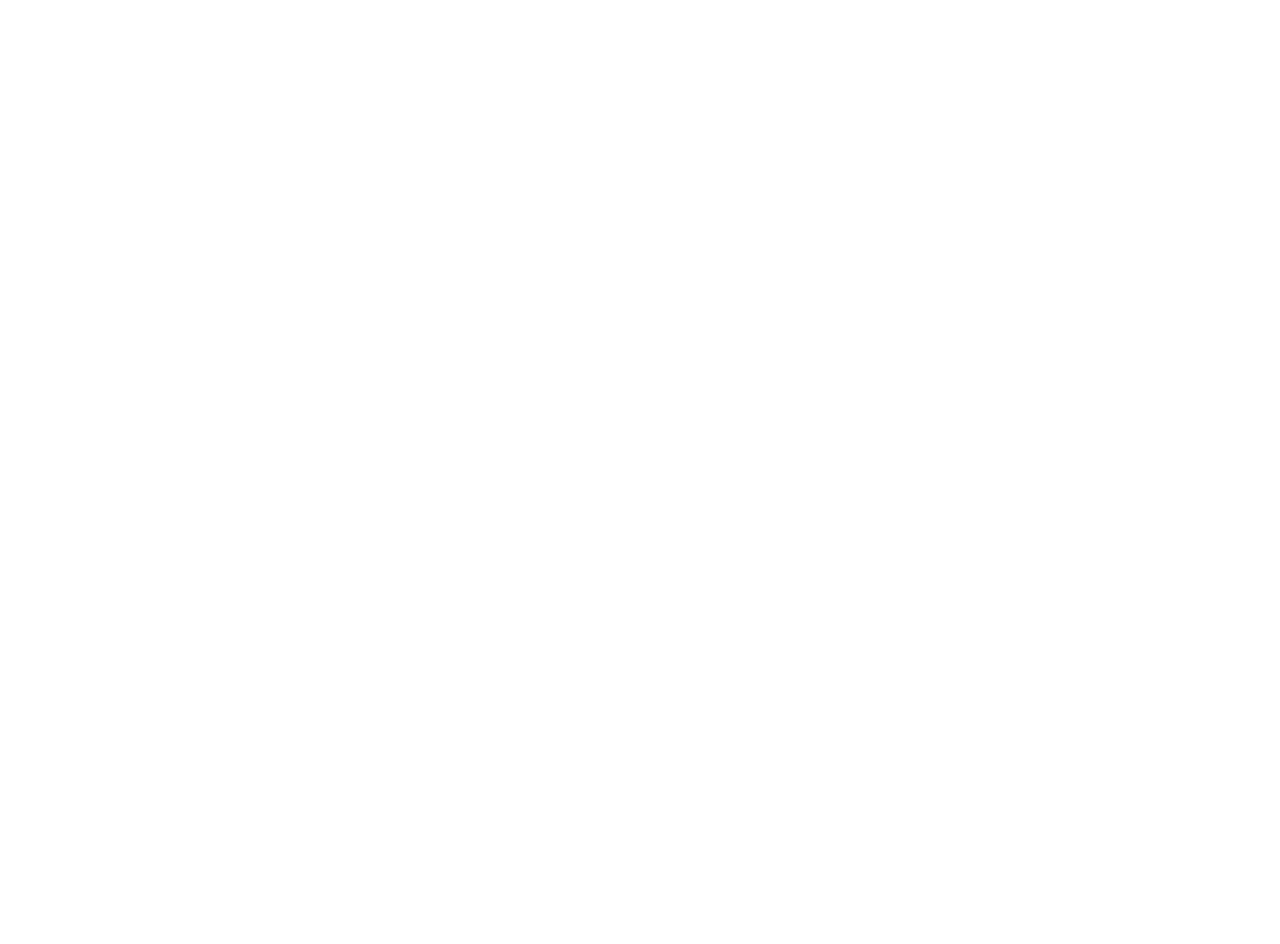
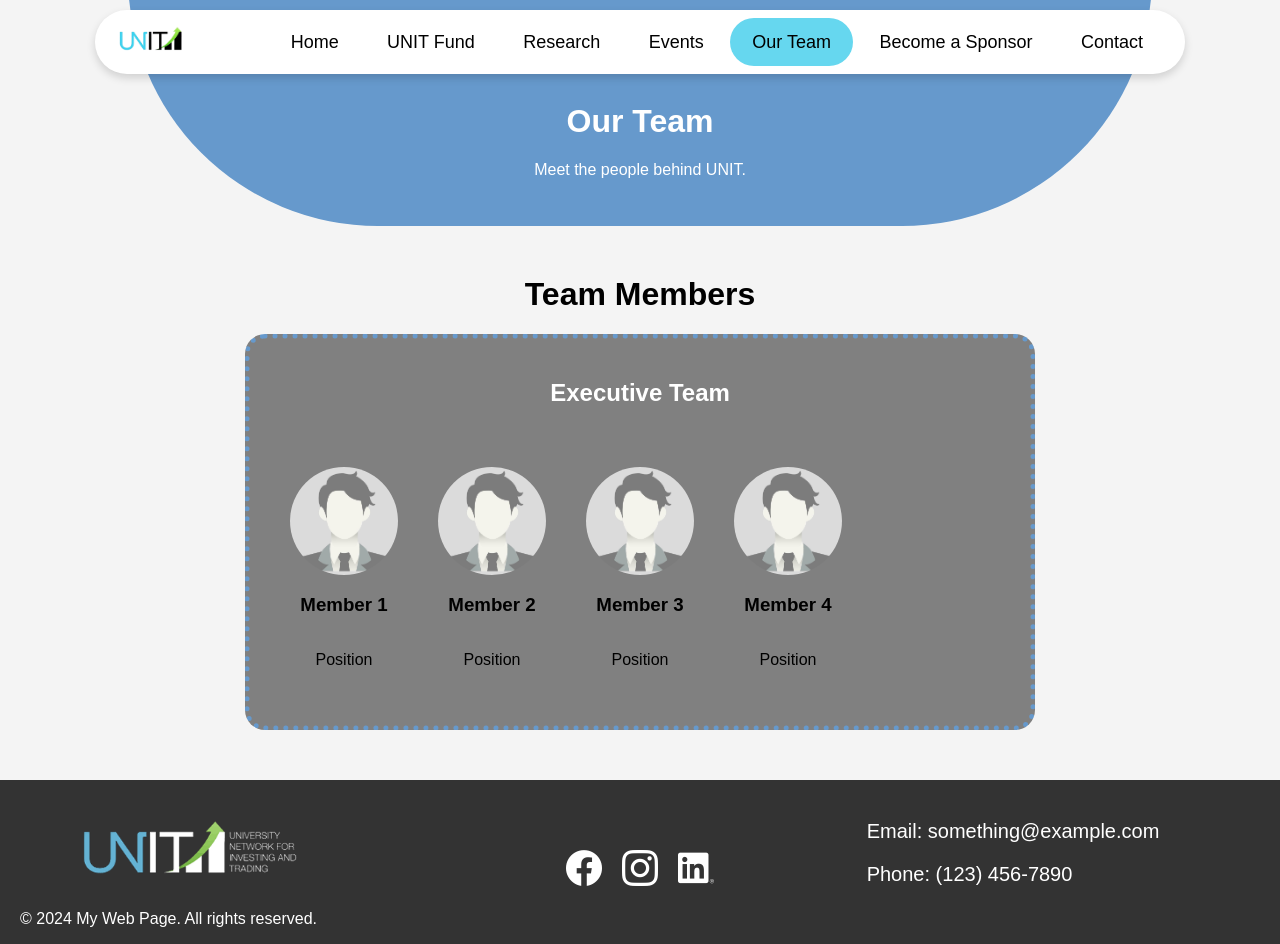
Before and after one commit to MaxmilionCarr/UNIT-Website, a plain HTML site: page team.html in a window 1280 px wide. Before the commit the page ends 800 px from the top, so only its background shows below. Drawn offline with nearby package versions, Linux system fonts and the light colour scheme.

```diff
--- /dev/null
+++ b/team.css
@@ -0,0 +1,85 @@
+/* ---------- Global Variables ---------- */
+:root {
+    /* Brand colours */
+    --unit-blue: rgb(102, 153, 204);
+    --unit-green: rgb(109, 247, 109);
+    --unit-blue-accent: rgb(102, 215, 239);
+    --unit-blue-accent-hover: rgb(0, 178, 218);
+    --footer-bg: #333;
+    --text-dark: #000;
+    --text-light: #fff;
+
+    /* Spacing scale */
+    --space-s: 8px;
+    --space-m: 20px;
+    --space-l: 40px;
+}
+
+/* ---------- Base ---------- */
+body {
+    font-family: sans-serif, Arial;
+    margin: 0;
+    padding: 0;
+    background-color: #f4f4f4;
+}
+
+/* ---------- Header ---------- */
+.header {
+    position: relative;
+    width: 80%;
+    height: 250px;
+    margin: -88px auto 0 auto;
+    background-color: var(--unit-blue);
+    border-radius: 0 0 3000px 3000px;
+}
+
+.header .team-header {
+    position: absolute;
+    top: 65%;
+    left: 50%;
+    transform: translate(-50%, -50%);
+    color: var(--text-light);
+    text-align: center;
+}
+
+/* Team Section */
+.team-section {
+    margin: 50px 0;
+    text-align: center;
+}
+
+.team {
+    border: 5px dotted var(--unit-blue);
+    border-radius: 20px;
+    display: grid;
+    grid-template-rows: auto 1fr;
+    grid-template-columns: repeat(auto-fit, minmax(100px, 1fr));
+    gap: var(--space-l);
+    padding: var(--space-l);
+    max-width: 700px;
+    margin: 0 auto;
+    background-color: grey;
+}
+
+.team h2 {
+    grid-row: 1;
+    grid-column: 1 / -1;
+    margin: 0;
+    padding-bottom: var(--space-m);
+    color: var(--text-light);
+}
+
+.team-member {
+    grid-row: 2;
+    display: grid;
+    grid-template-rows: 1fr 0.2fr 0.1fr;
+    justify-content: center;
+    text-align: center;
+    align-items: center;
+}
+
+.team-member img {
+    width: 100%;
+    height: auto;
+    border-radius: 100px;
+}
--- a/team.html
+++ b/team.html
@@ -0,0 +1,83 @@
+<!DOCTYPE html>
+
+<html lang="en">
+    <head>
+        <meta charset="UTF-8">
+        <meta name="viewport" content="width=device-width, initial-scale=1.0">
+        <title>My Web Page</title>
+        <link rel="stylesheet" href="team.css">
+        <link rel="stylesheet" href="navfooter.css">
+        <link rel="stylesheet" href="https://cdn-uicons.flaticon.com/uicons-brands/css/uicons-brands.css">
+        <script src="script.js" defer></script>
+    </head>
+
+    <body>
+
+        <div class="navbar-container">
+            <div class="logo">
+                <img src="images/index/logo.webp" alt="Logo" class="logo-image">
+            </div>
+
+            <nav class="navbar-pill">
+                <a href="/index.html">Home</a>
+                <a href="/unit-fund.html">UNIT Fund</a>
+                <a href="/research.html">Research</a>
+                <a href="/events.html">Events</a>
+                <a href="/team.html" class="active">Our Team</a>
+                <a href="/become-sponsor.html">Become a Sponsor</a>
+                <a href="/contact.html">Contact</a>
+            </nav>
+        </div>
+
+        <div class="header">
+            <div class="team-header">
+                <h1>Our Team</h1>
+                <p>Meet the people behind UNIT.</p>
+            </div>
+        </div>
+
+        <div class="team-section">
+            <h1>Team Members</h1>
+            <div class="team">
+                <h2>Executive Team</h2>
+                <div class="team-member">
+                    <img src="images/team/profile-place.jpg" alt="Member 1">
+                    <h3>Member 1</h3>
+                    <p>Position</p>
+                </div>
+                <div class="team-member">
+                    <img src="images/team/profile-place.jpg" alt="Member 2">
+                    <h3>Member 2</h3>
+                    <p>Position</p>
+                </div>
+                <div class="team-member">
+                    <img src="images/team/profile-place.jpg" alt="Member 3">
+                    <h3>Member 3</h3>
+                    <p>Position</p>
+                </div>
+                <div class="team-member">
+                    <img src="images/team/profile-place.jpg" alt="Member 4">
+                    <h3>Member 4</h3>
+                    <p>Position</p>
+                </div>
+            </div>
+        </div>
+
+        <footer class="footer">
+            <div class="contact">
+                <p>Email: something@example.com</p>
+                <p>Phone: (123) 456-7890</p>
+            </div>
+            <div class="copyright">
+                <img src="images/index/unitlogo2.webp" alt="Logo" class="logo">
+                <p>&copy; 2024 My Web Page. All rights reserved.</p>
+            </div>
+            <div class="social-media">
+                <i class="fi fi-brands-facebook"></i>
+                <i class="fi fi-brands-instagram"></i>
+                <i class="fi fi-brands-linkedin"></i>
+            </div>
+        </footer>
+
+    </body>
+</html>
```
Also changed, not shown: index.html (+13 -14 lines), images/team/profile-place.jpg (added).
